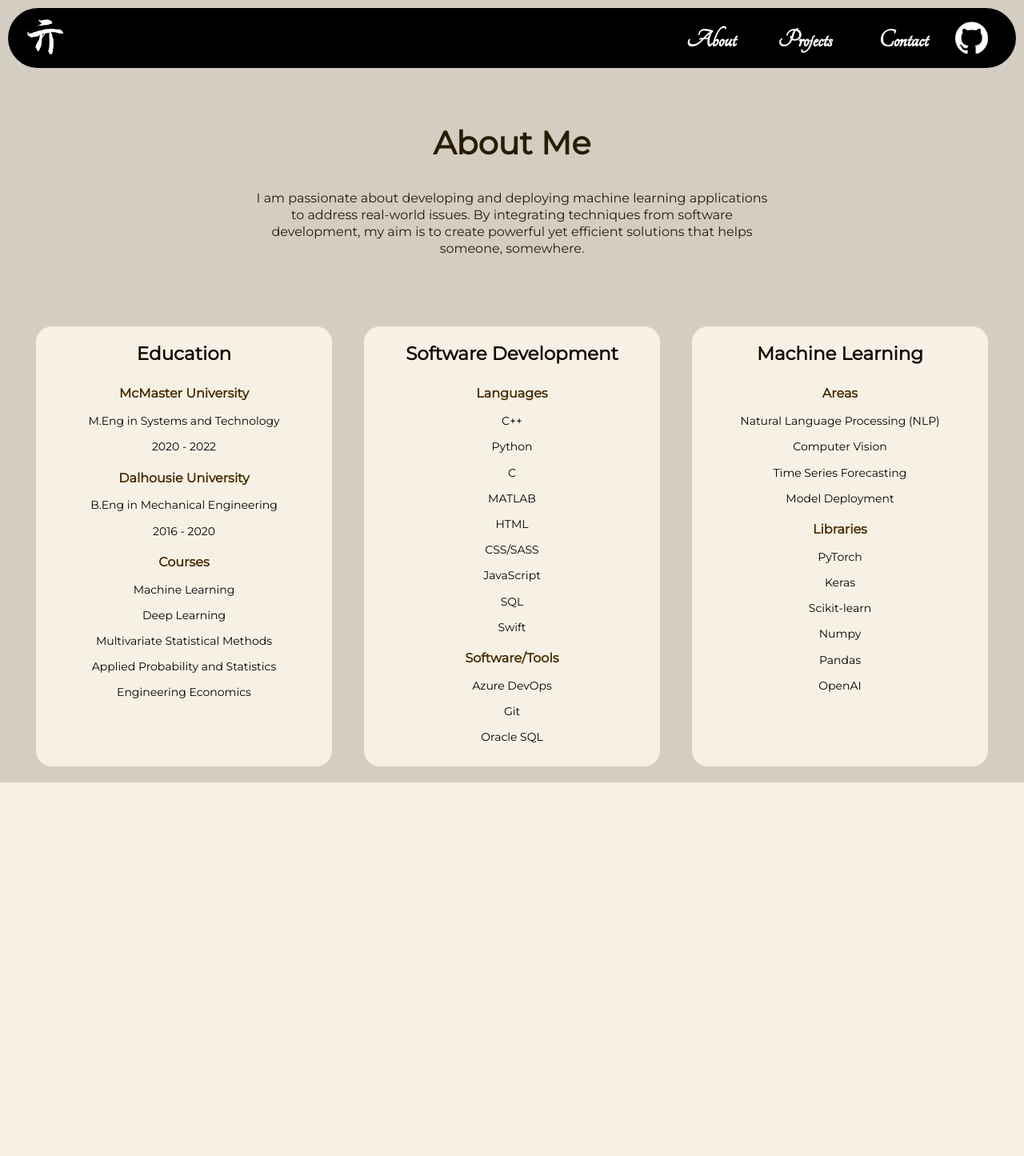
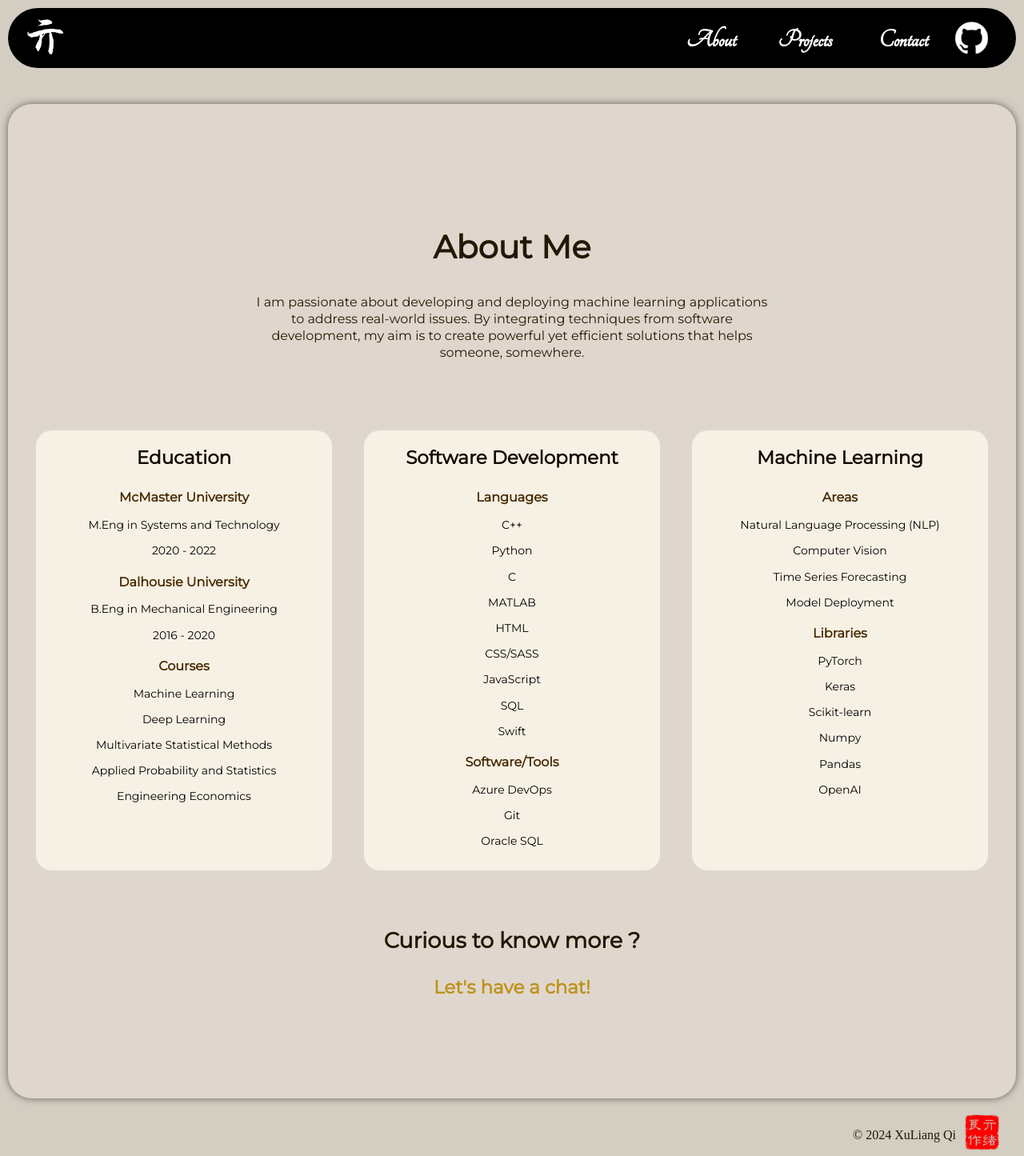
Before and after one commit to XuLiangQi/me-page, a Flask app: page /about in a window 1280 px wide. Shown: the whole page at 80% size. Before the commit the page ends 978 px from the top, so only its background shows below. Run offline with Flask 3, Linux system fonts and the light colour scheme.

Commit message:
completing it??

```diff
--- a/static/css/main.css
+++ b/static/css/main.css
@@ -107,12 +107,33 @@
   transform: rotateZ(-15deg);
 }
 
+@keyframes fadeIn {
+  from {
+    opacity: 0;
+  }
+  to {
+    opacity: 1;
+  }
+}
+.main-frame {
+  background-color: rgb(223, 215, 205);
+  margin-top: 130px;
+  margin-left: 10px;
+  margin-right: 10px;
+  border-radius: 30px;
+  box-shadow: 0 0 10px rgba(0, 0, 0, 0.527);
+  padding-bottom: 100px;
+}
+
+.bottom-section {
+  padding-top: 20px;
+}
+
 .footer-container {
   display: flex;
   width: 100vw;
   text-align: right;
   justify-content: end;
-  position: absolute;
   bottom: 0;
 }
 
@@ -123,14 +144,6 @@
   margin-left: 10px;
 }
 
-@keyframes fadeIn {
-  from {
-    opacity: 0;
-  }
-  to {
-    opacity: 1;
-  }
-}
 .about-text {
   text-align: center;
   font-size: 16px;
@@ -176,12 +189,34 @@
   font-size: 14px;
 }
 
+.about-more-container {
+  margin-top: 50px;
+  text-align: center;
+  font-family: "Montserrat";
+}
+
+.about-more-title {
+  font-size: 27px;
+}
+
+.about-more-text {
+  font-size: 23px;
+  font-weight: bold;
+  color: rgb(189, 146, 27);
+  transition: 1s ease;
+}
+.about-more-text:hover {
+  transform: rotateZ(-3deg);
+}
+
 .contact-container {
   display: flex;
   flex-wrap: auto;
   align-items: center;
   justify-content: center;
-  margin-top: 38vh;
+  padding-top: 38vh;
+  font-family: "Montserrat";
+  padding-bottom: 200px;
 }
 
 .contact-text-container {
@@ -217,7 +252,7 @@
 }
 
 .project-info-container, .about-info-container {
-  margin-top: 15vh;
+  padding-top: 15vh;
   display: flex;
   flex-wrap: auto;
   width: auto;
@@ -261,7 +296,7 @@
   transform: scale(1.01);
 }
 
-.project-link {
+.project-link, .about-more-link {
   text-decoration: none;
   color: inherit;
 }
@@ -311,5 +346,5 @@ body, html {
   margin: 0;
   position: relative;
   line-height: 1.3;
-  color: rgb(41, 28, 3);
+  color: rgb(36, 24, 2);
 }/*# sourceMappingURL=main.css.map */
--- a/static/scss/_about.scss
+++ b/static/scss/_about.scss
@@ -49,3 +49,29 @@
     align-content:left;
     font-size:$font-xs;
 }
+.about-more-container{
+    margin-top:50px;
+    text-align: center;
+    font-family: 'Montserrat';
+}
+.about-more-title{
+    font-size:$font-l;
+}
+
+.about-more-text{
+    font-size:$font-m;
+    font-weight:bold;
+    color:rgb(189, 146, 27);
+
+    transition: 1s ease;
+
+    &:hover{
+        -webkit-transform: rotateZ(-3deg);
+        -ms-transform: rotateZ(-3deg);
+        transform: rotateZ(-3deg);
+        }
+}
+
+.about-more-link{
+    @extend .project-link;
+}
--- a/static/scss/_base.scss
+++ b/static/scss/_base.scss
@@ -81,21 +81,6 @@
         }
 }
 
-.footer-container{
-    display:flex;
-    width:100vw;
-    text-align: right;
-    justify-content: end;
-    position: absolute;
-    bottom: 0;
-}
-.footer-img{
-    width:45px;
-    height:45px;
-    margin-right:30px;
-    margin-left:10px;
-}
-
 @keyframes fadeIn {
     from {
       opacity: 0;
@@ -104,3 +89,31 @@
       opacity: 1;
     }
   }
+
+  .main-frame{
+    background-color:rgb(223, 215, 205);
+    margin-top:130px;
+    margin-left:10px;
+    margin-right:10px;
+    border-radius:30px;
+    box-shadow: 0 0 10px rgba(0, 0, 0, 0.527);
+    padding-bottom:100px;
+  }
+  .bottom-section{
+    padding-top:20px;
+  }
+
+
+.footer-container{
+  display:flex;
+  width:100vw;
+  text-align: right;
+  justify-content: end;
+  bottom: 0;
+}
+.footer-img{
+  width:45px;
+  height:45px;
+  margin-right:30px;
+  margin-left:10px;
+}
--- a/static/scss/_contact.scss
+++ b/static/scss/_contact.scss
@@ -3,7 +3,9 @@
     flex-wrap: auto;
     align-items: center;
     justify-content: center;
-    margin-top:38vh;
+    padding-top:38vh;
+    font-family: 'Montserrat';
+    padding-bottom:200px;
 }
 .contact-text-container{
     align-content:center;
--- a/static/scss/_projects.scss
+++ b/static/scss/_projects.scss
@@ -1,5 +1,5 @@
 .project-info-container{
-    margin-top:15vh;
+    padding-top:15vh;
     display: flex;
     flex-wrap: auto;
     width: auto;
--- a/static/scss/main.scss
+++ b/static/scss/main.scss
@@ -8,5 +8,5 @@ body, html{
     margin: 0;
     position: relative;
     line-height:1.3;
-    color:rgb(41, 28, 3);
+    color:rgb(36, 24, 2);
 }
--- a/templates/about.html
+++ b/templates/about.html
@@ -24,22 +24,27 @@
         createAboutCard('Education', [
             { subTitle: 'McMaster University', contents: ['M.Eng in Systems and Technology', '2020 - 2022'] },
             { subTitle: 'Dalhousie University', contents: ['B.Eng in Mechanical Engineering', '2016 - 2020'] },
-            { subTitle: 'Courses', contents: ['Machine Learning', 'Deep Learning', 'Multivariate Statistical Methods', 'Applied Probability and Statistics', 'Engineering Economics'] }
+            { subTitle: 'Courses', contents: ['Machine Learning', 'Deep Learning', 'Multivariate Statistical Methods'
+            , 'Applied Probability and Statistics', 'Engineering Economics'] }
 
         ]);
 
         createAboutCard('Software Development', [
-            { subTitle: 'Languages', contents: ['C++', 'Python', 'C', 'MATLAB', 'HTML', 'CSS/SASS', 'JavaScript', 'SQL', 'Swift'] },
+            { subTitle: 'Languages', contents: ['C++', 'Python', 'C', 'MATLAB', 'HTML', 'CSS/SASS', 'JavaScript'
+            , 'SQL', 'Swift'] },
             { subTitle: 'Software/Tools', contents: ['Azure DevOps', 'Git', 'Oracle SQL'] }
         ]);
 
         createAboutCard('Machine Learning', [
-            { subTitle: 'Areas', contents: ['Natural Language Processing (NLP)', 'Computer Vision', 'Time Series Forecasting', 'Model Deployment'] },
+            { subTitle: 'Areas', contents: ['Natural Language Processing (NLP)', 'Computer Vision'
+            , 'Time Series Forecasting', 'Model Deployment'] },
             { subTitle: 'Libraries', contents: ['PyTorch', 'Keras', 'Scikit-learn', 'Numpy', 'Pandas', 'OpenAI'] }
         ]);
+    </script>
+</section>
 
-    </script>
-
-
+<section class="about-more-container">
+    <h1 class="about-more-title">Curious to know more ?</h1>
+    <a href="{{ url_for('contact') }}" class="about-more-link"><p class="about-more-text"> Let's have a chat!</p></a>
 </section>
 {% endblock %}
--- a/templates/base.html
+++ b/templates/base.html
@@ -33,11 +33,15 @@
         <script src="../static/js/menu-hover.js"></script>
     </nav>
 
-    {% block content %}{% endblock %}
+    <section class="main-frame">
+        {% block content %}{% endblock %}
+    </section>
 
-    <!-- <footer class="footer-container">
-        <p>© 2024 XuLiang Qi</p>
-        <img src="../static/imgs/footer-logo-no-bg.png" alt="Image Description" title="''Made by XuLiang Qi''" class="footer-img">
-    </footer> -->
+    <section class="bottom-section">
+        <footer class="footer-container">
+            <p>© 2024 XuLiang Qi</p>
+            <img src="../static/imgs/footer-logo-no-bg.png" alt="Image Description" title="''Made by XuLiang Qi''" class="footer-img">
+        </footer>
+    </section>
 </body>
 </html>
--- a/templates/contact.html
+++ b/templates/contact.html
@@ -7,7 +7,7 @@
     <div class="contact-text-container">
         <h1 class="contact-title">Let's connect!</h1>
         <p class="contact-paragraph">Add me on Linkedin, or shoot me an email!</p>
-        <p class="contact-paragraph"><b>Click</b> on the <b>Linkedin logo</b> to jump to my profile &#8594</p>
+        <p class="contact-paragraph"><b>Click</b> on the <b>logo</b> to go to my profile &#8594</p>
     </div>
     <a href="https://www.linkedin.com/in/xuliang-qi/" class="linkedin-photo-container" target="_blank">
     <img src="../static/imgs/linkedin-black.png" alt="linked logo"  class="linkedin-photo">
```
Also changed, not shown: 1 other file.
